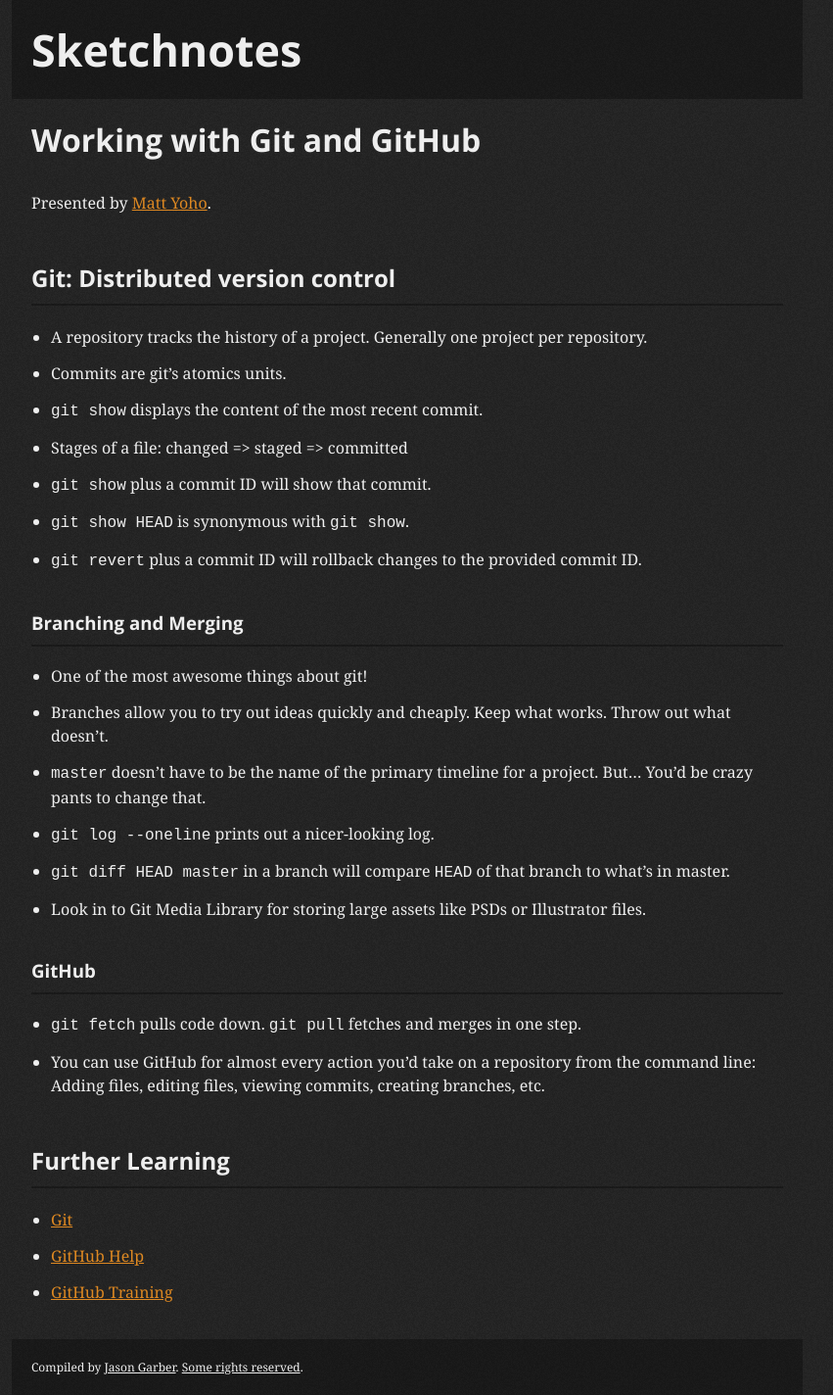
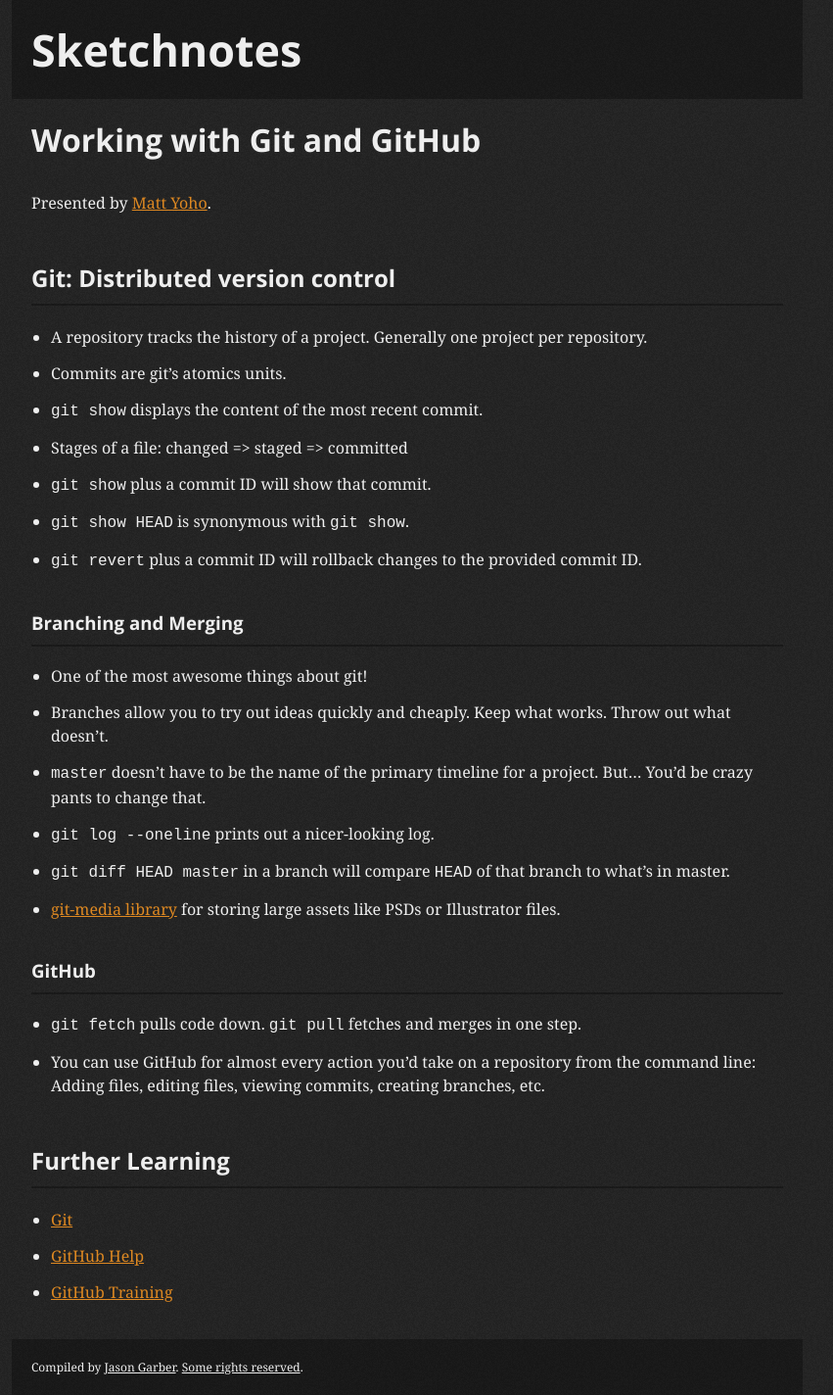
Before and after one commit to jgarber623/sketchnotes.sixtwothree.org, a Jekyll site: the page built from _posts/2013-03-21-working-with-git-and-github.md, in a window 1280 px wide. Shown: the whole page at 98% size, without its empty margins (224-1075 px from the left). Built offline with Jekyll 4.4.1, drawn with Linux system fonts in a browser that asks for light colours.

Commit message:
Adding a link to git-media GitHub repo.

```diff
--- a/_posts/2013-03-21-working-with-git-and-github.md
+++ b/_posts/2013-03-21-working-with-git-and-github.md
@@ -24,7 +24,7 @@ Presented by [Matt Yoho](http://mattyoho.com/).
 - `master` doesn't have to be the name of the primary timeline for a project. But... You'd be crazy pants to change that.
 - `git log --oneline` prints out a nicer-looking log.
 - `git diff HEAD master` in a branch will compare `HEAD` of that branch to what's in master.
-- Look in to Git Media Library for storing large assets like PSDs or Illustrator files.
+- [git-media library](https://github.com/schacon/git-media) for storing large assets like PSDs or Illustrator files.
 
 ### GitHub
 
```
